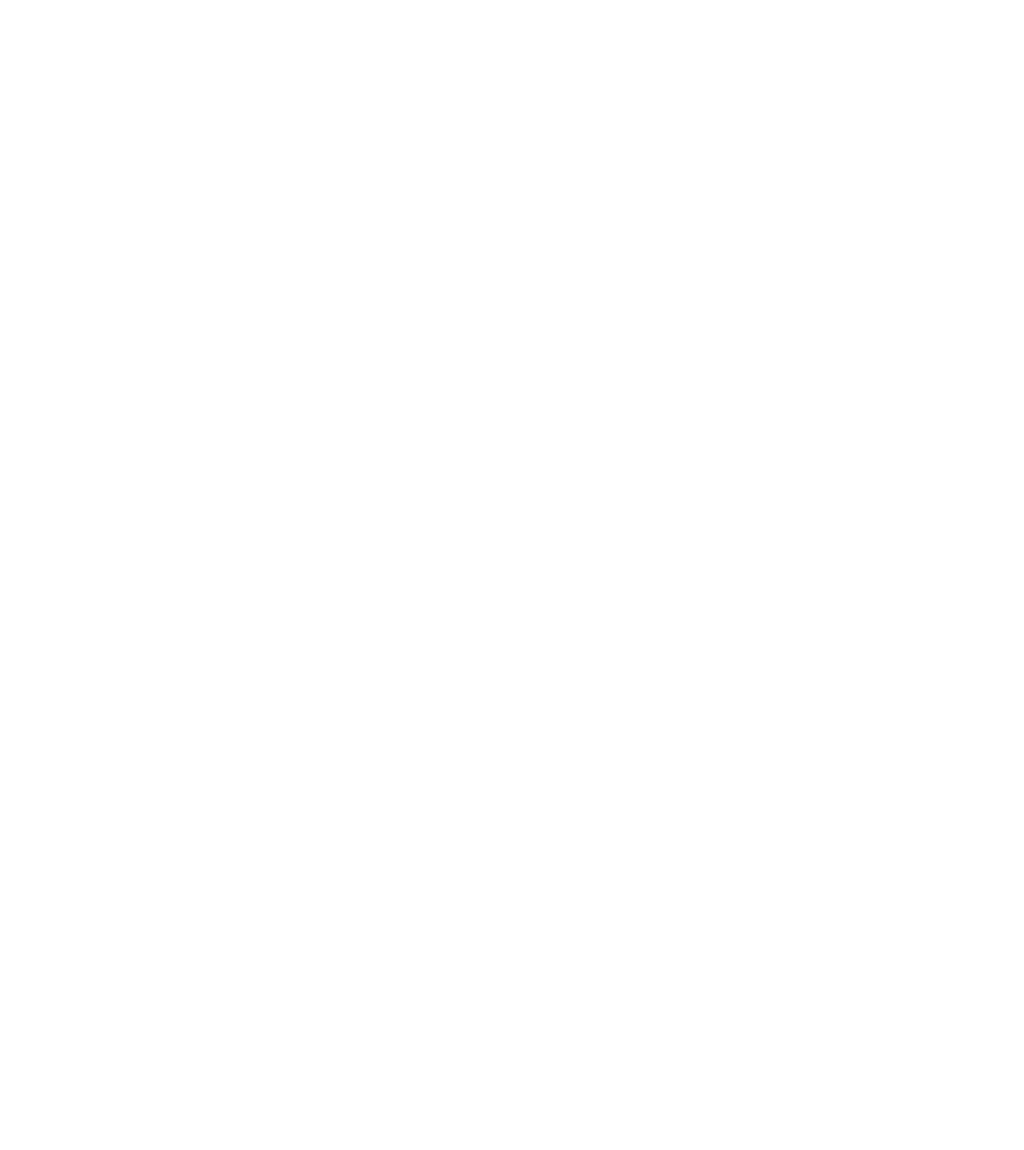
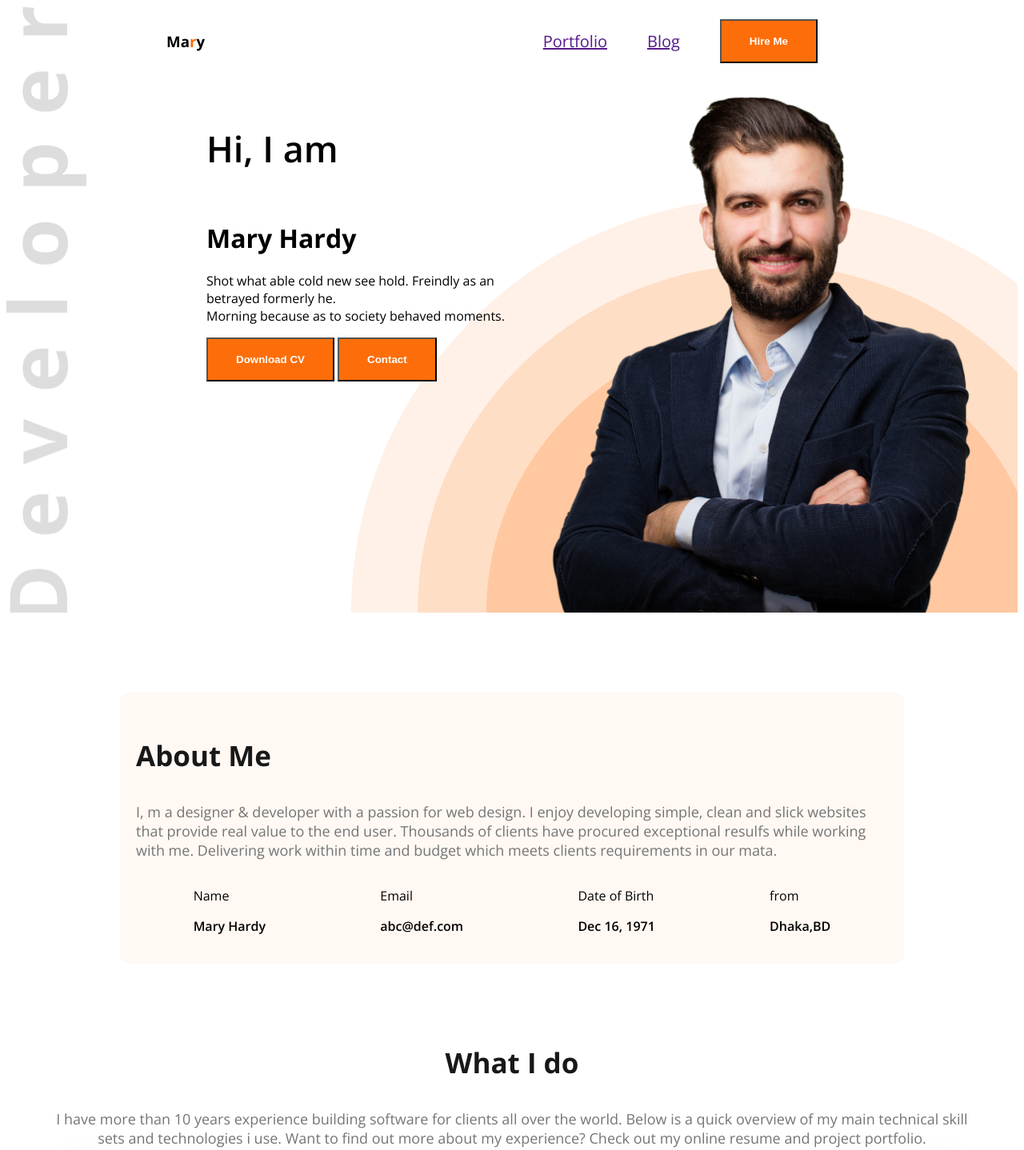
Before and after one commit to mahmudulcse1997/web-dev-portfolio, a plain HTML site: page index.html in a window 1280 px wide. Shown: the top 1438 px of the page at 80% size. Before the commit the page ends 800 px from the top, so only its background shows below. Drawn offline with nearby package versions, Linux system fonts and the light colour scheme.

Commit message:
added an portfolio

```diff
--- a/index.html
+++ b/index.html
@@ -4,8 +4,87 @@
     <meta charset="UTF-8">
     <meta name="viewport" content="width=device-width, initial-scale=1.0">
     <title>Web developer portfolio</title>
+    <link rel="preconnect" href="https://fonts.googleapis.com">
+<link rel="preconnect" href="https://fonts.gstatic.com" crossorigin>
+<link href="https://fonts.googleapis.com/css2?family=Kaushan+Script&family=Open+Sans:ital,wght@0,300..800;1,300..800&display=swap" rel="stylesheet">
+    <link rel="stylesheet" href="styles/portfolio.css">
 </head>
-<body>
+<body class="open-sans-normal">
+    <header class="header">
+        <nav>
+            <h3 class="nave-title">Ma<span class="text-primary">r</span>y</h3>
+            <ul>
+                <li><a class="dark-2" href="">Portfolio</a></li>
+                <li><a class="dark-2" href="">Blog</a></li>
+                <li><a href=""><button class="btn-primary">Hire Me</button></a></li>
+            </ul>
+        </nav>
+        <div class="banner">
+             <div class="banner-content">
+            <h4 class="banner-greetings dark-2">Hi, I am</h4>
+            <h1 class="banner-title">Mary Hardy</h1>
+            <p class="banner-description">
+                Shot what able cold new see hold. Freindly as an betrayed formerly he. <br> Morning because as to society behaved moments.
+            </p>
+            <button class="btn-primary">Download CV</button>
+            <button class="btn-primary">Contact</button>
+         </div>
+        <img class="banner-profile-pic" src="images/hardy.png" alt="">
+        </div>
+    </header>
+    <main>
+        <section class="about secondary-bg">
+            <h3 class="section-title">About Me</h3>
+            <p class="section-description">I, m a designer & developer with a passion for web design. I enjoy developing simple, clean and slick websites that provide real value to the end user. Thousands of clients have procured exceptional resulfs while working with me. Delivering work within time and budget which meets clients requirements in our mata.</p>
+            <div class="about-items">
+            <div class="about-item">
+                <p class="item-title">Name</p>
+                <p class="item-description">Mary Hardy</p>
+            </div>
+            <div class="about-item">
+                <p class="item-title">Email</p>
+                <p class="item-description">abc@def.com</p>
+            </div>
+            <div class="about-item">
+                <p class="item-title">Date of Birth</p>
+                <p class="item-description">Dec 16, 1971</p>
+            </div>
+            <div class="about-item">
+                <p class="item-title">from</p>
+                <p class="item-description">Dhaka,BD</p>
+            </div>
+            </div>
+        </section>
+        <section class="skills">
+            <h3 class="section-title text-center">What I do</h3>
+        <p class="section-description text-center">I have more than 10 years experience building software for clients all over the world. Below is a quick overview of my main technical skill sets and technologies i use. Want to find out more about my experience? Check out my online resume and project portfolio.</p>
+       <div class="skills-container">
+        <!-- .skill*4>img+h4.skill-title+p.skill-description -->
+         <div class="skill">
+            <img src="images/icons/js.png" alt="">
+            <h4 class="skill-title">Vanilla JavaScript</h4>
+            <p class="skill-description">List skill/technologies here. You can change the icon above to any of the 1500+ FontAwesome 5 free icons available. Aenean commodo ligula eget dolor.</p>
+         </div>
+         <div class="skill">
+            <img src="images/icons/react.png" alt="">
+            <h4 class="skill-title">react</h4>
+            <p class="skill-description">List skill/technologies here. You can change the icon above to any of the 1500+ FontAwesome 5 free icons available. Aenean commodo ligula eget dolor.</p>
+         </div>
+         <div class="skill">
+            <img src="images/icons/nodejs.png" alt="">
+            <h4 class="skill-title">Node.js</h4>
+            <p class="skill-description">List skill/technologies here. You can change the icon above to any of the 1500+ FontAwesome 5 free icons available. Aenean commodo ligula eget dolor.</p>
+         </div>
+         <div class="skill">
+            <img src="images/icons/mongo.png" alt="">
+            <h4 class="skill-title">MongoDB</h4>
+            <p class="skill-description">List skill/technologies here. You can change the icon above to any of the 1500+ FontAwesome 5 free icons available. Aenean commodo ligula eget dolor.</p>
+         </div>
+       </div>
+    </section>
+    </main>
+    <footer>
 
+    </footer>
 </body>
 </html>
--- /dev/null
+++ b/styles/portfolio.css
@@ -0,0 +1,100 @@
+
+.open-sans-normal {
+  font-family: "Open Sans", sans-serif;
+  font-optical-sizing: auto;
+  font-style: normal;
+  font-variation-settings:
+    "width" 100;
+}
+.header{
+    background-image: url('../images/developer.png'), url('../images/header_bg.png');
+    background-repeat: no-repeat;
+    background-position: top left, bottom right;
+}
+/* shared style */
+.secondary-bg{
+    background-color: #FFF8F3;
+}
+.text-primary{
+    color: #FD6E0A;
+}
+.btn-primary{
+    background-color: #FD6E0A;
+    font-weight: bold;
+    color:white ;
+    padding: 18px 35px;
+}
+.section-title{
+    font-size: 35px;
+    font-weight: bold;
+    color: #181818;
+}
+.section-description{
+    font-size: 18px;
+    color: #757575;
+}
+/* Nave styles */
+nav{
+    display: flex;
+    align-items: center;
+    justify-content: space-between;
+    margin: 0 200px;
+}
+
+.nav-title{
+    font-weight: 800;
+    font-size: 80px;
+}
+nav ul{
+    display: flex;
+    align-items: center;
+}
+nav ul li{
+    list-style: none;
+    margin-right: 50px;
+}
+nav li{
+    text-decoration: none;
+    font-size: 20px;
+}
+.banner{
+    display: flex;
+    justify-content: space-between;
+    margin: 0 50px 0 250px;
+
+}
+.banner-greetings{
+    font-size: 45px;
+    font-weight: 600;
+}
+.banner-profile-pic{
+width: 580px;
+}
+.about{
+    border-radius: 10px;
+    margin: 100px 80px;
+    padding: 20px;
+
+}
+.about-items{
+    display: flex;
+    justify-content: space-around;
+}
+.item-description{
+    font-weight: 600;
+}
+main{
+    max-width: 1140px;
+    margin: 0 auto;
+}
+.text-center{
+    text-align:center;
+}
+.skills-container{
+    display: flex;
+}
+.skill{
+    padding: 30px;
+    border-radius: 5px;
+    box-shadow: 0px 6px 50px 0px rgba(0, 0, 0, 0.06);
+}
```
